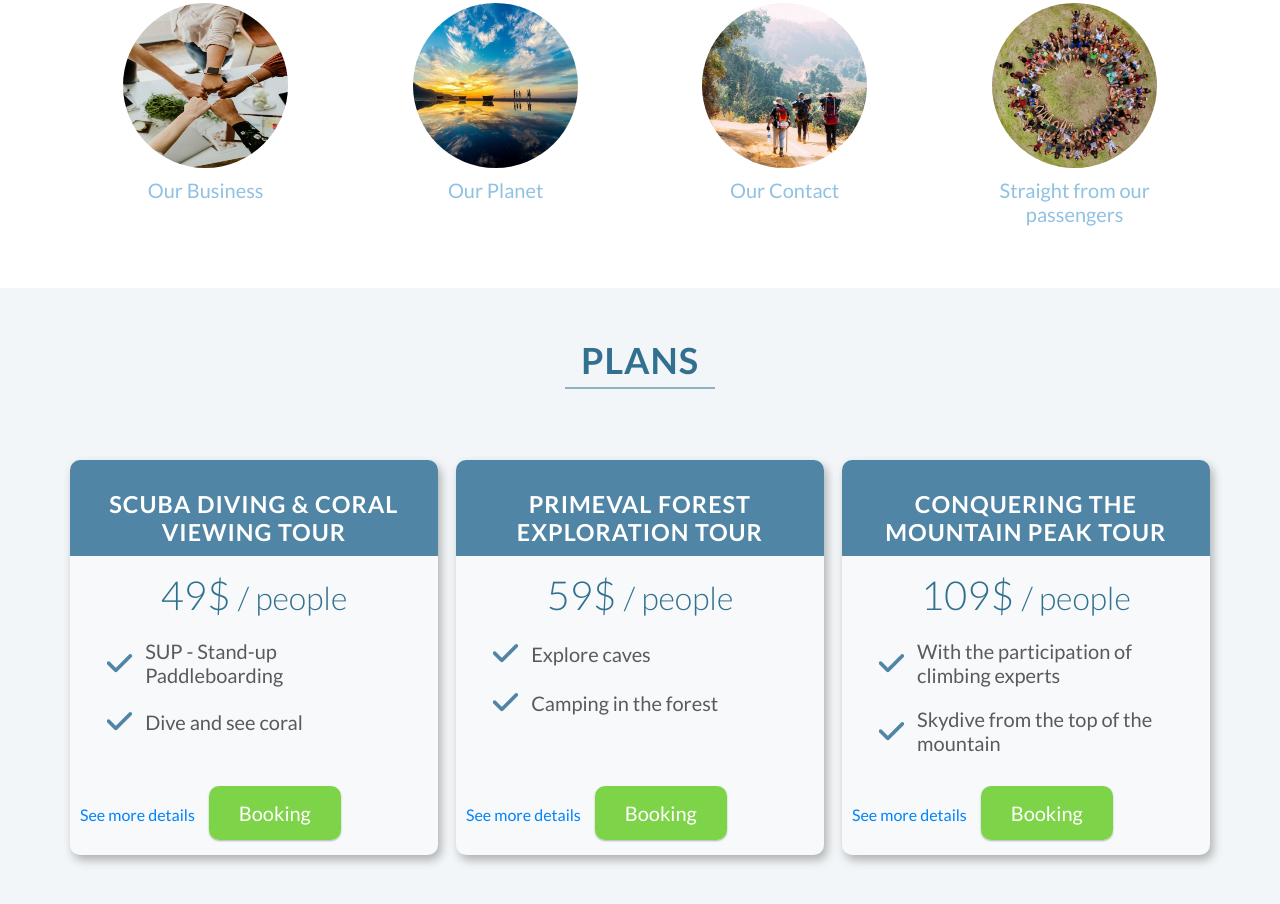
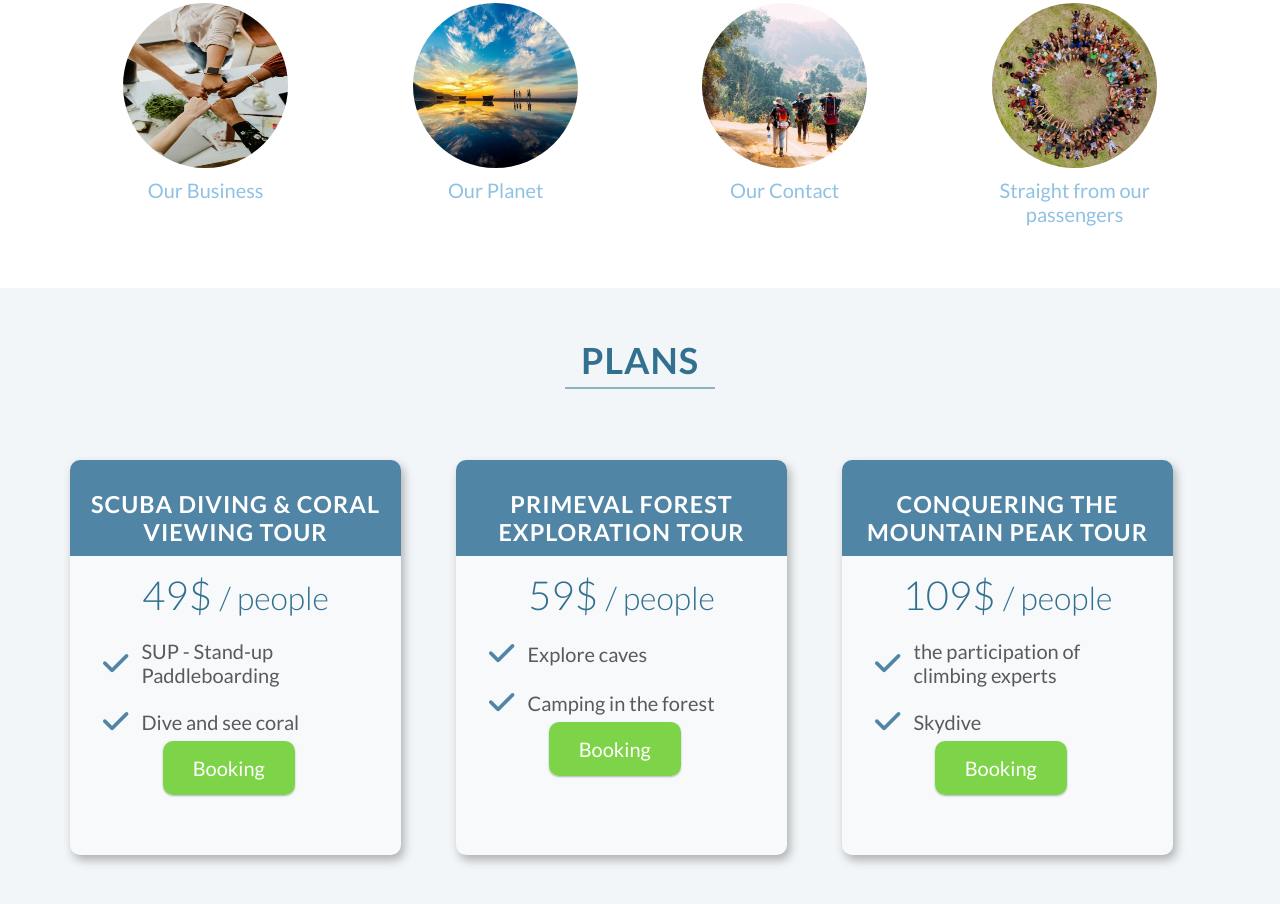
Before and after one commit to samsamhuynh/nature-tourist, a plain HTML site: page Nature Tourist Project/index.html in a window 1280 px wide. Shown: the part 1143-2047 px from the top of the page. Drawn offline with Linux system fonts and the light colour scheme; a script that the page names is missing.

Commit message:
chỉnh sửa product section

```diff
--- a/Nature Tourist Project/asset/css/style.css
+++ b/Nature Tourist Project/asset/css/style.css
@@ -113,7 +113,6 @@ html {
 }
 
 .picture-title {
-  /* position: absolute; */
   margin-top: 10px;
   max-width: 165px;
   max-height: 165px;
@@ -130,8 +129,6 @@ html {
 
 /* ------------Plans SECTION-------------- */
 .products-section {
-  display: table;
-  width: 100%;
   background-color: #f2f6f8;
 }
 
@@ -140,8 +137,6 @@ html {
 }
 
 .product-box {
-  position: relative;
-  display: table-cell;
   background-color: #f7f9fb;
   width: 90%;
   height: 395px;
@@ -169,22 +164,6 @@ html {
   align-items: center;
 }
 
-.product-btn {
-  position: absolute;
-  bottom: 30px;
-  /* display: flex;
-  justify-content: space-around;
-  align-items: center; */
-  margin: 0 auto;
+.product-box .btn {
+  margin-left: 28%;
 }
-
-.see-more {
-  color: rgb(1, 130, 250);
-  margin-left: 10px;
-  text-decoration: none;
-  font-size: 80%;
-}
-
-.see-more:hover {
-  text-decoration: underline;
-}
--- a/Nature Tourist Project/index.html
+++ b/Nature Tourist Project/index.html
@@ -133,10 +133,7 @@
               </li>
             </ul>
 
-            <div class="product-btn">
-              <a href="#" class="see-more">See more details</a>
-              <a href="#" class="btn">Booking</a>
-            </div>
+            <a href="#" class="btn">Booking</a>
           </div>
         </div>
 
@@ -157,10 +154,7 @@
               </li>
             </ul>
 
-            <div class="product-btn">
-              <a href="#" class="see-more">See more details</a>
-              <a href="#" class="btn">Booking</a>
-            </div>
+            <a href="#" class="btn">Booking</a>
           </div>
         </div>
 
@@ -173,18 +167,15 @@
             <ul>
               <li>
                 <i class="fa-solid fa-check check-icon"></i>
-                <span>With the participation of climbing experts</span>
+                <span>the participation of climbing experts</span>
               </li>
               <li>
                 <i class="fa-solid fa-check check-icon"></i>
-                <span>Skydive from the top of the mountain</span>
+                <span>Skydive</span>
               </li>
             </ul>
 
-            <div class="product-btn">
-              <a href="#" class="see-more">See more details</a>
-              <a href="#" class="btn">Booking</a>
-            </div>
+            <a href="#" class="btn">Booking</a>
           </div>
         </div>
       </div>
```
